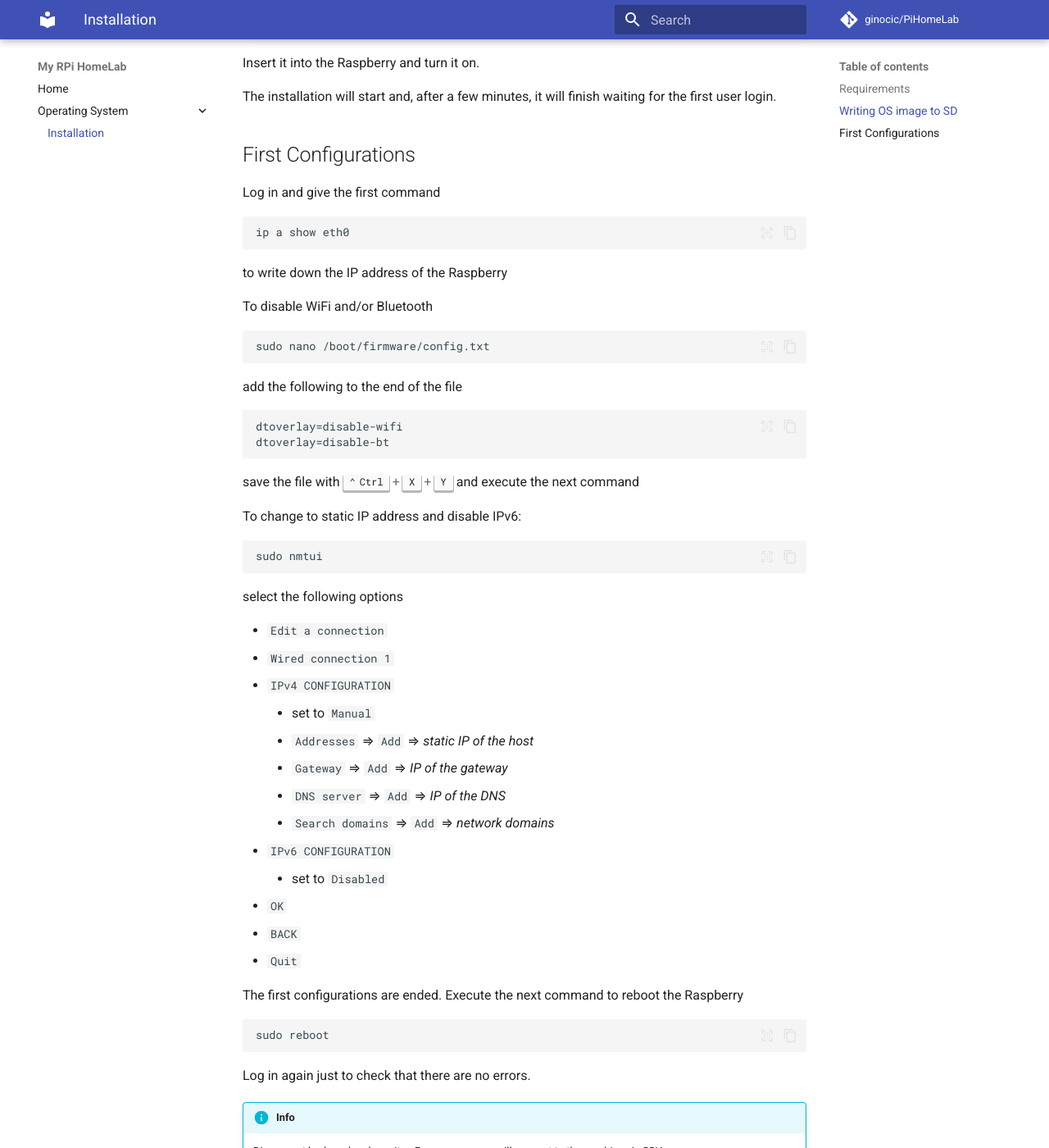
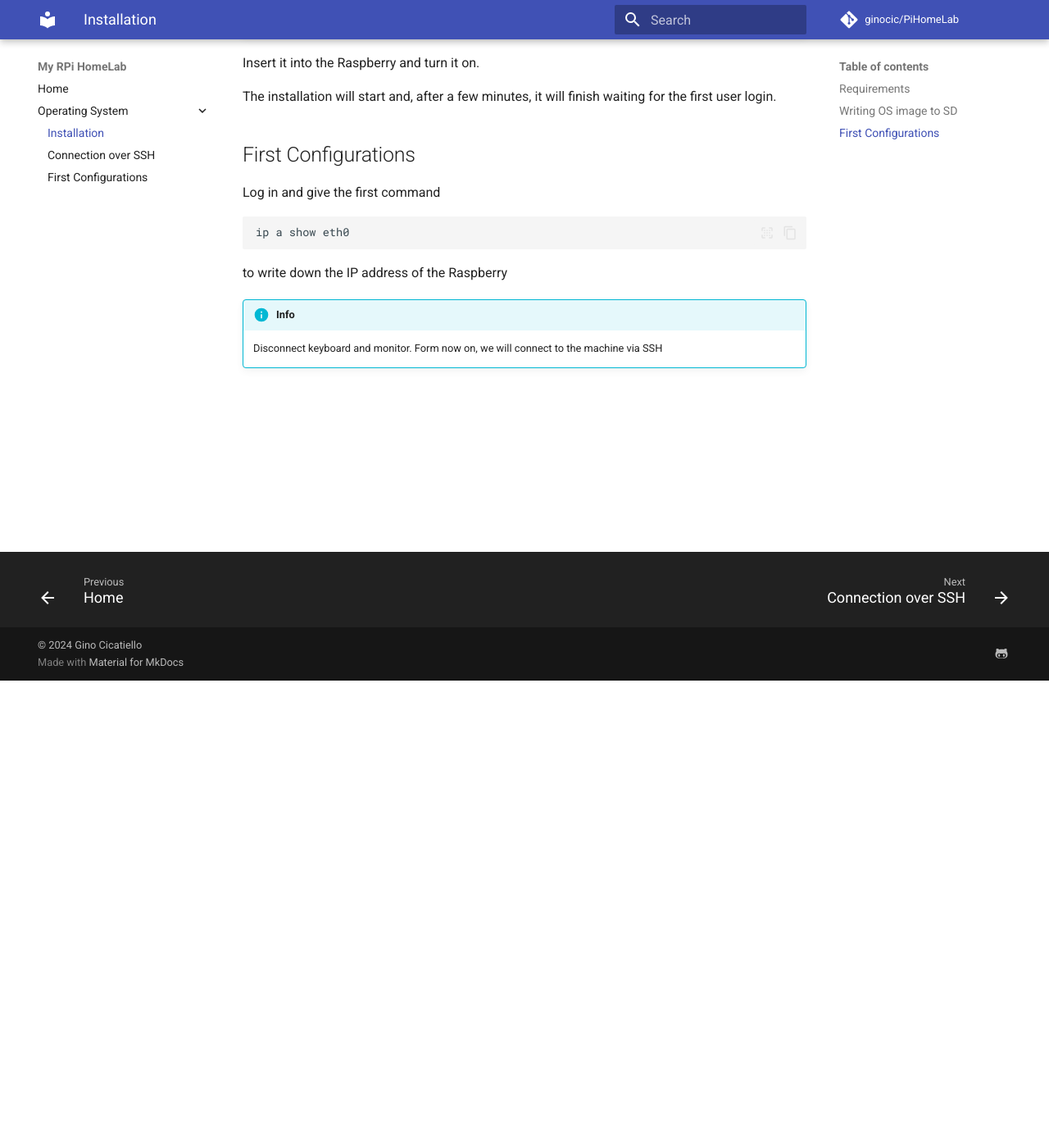
Before and after one commit to ginocic/PiHomeLab, an MkDocs documentation site: the page built from docs/os/installation.md, in a window 1280 px wide and 1400 px high, scrolled down 570 px. Shown: the whole window at 82% size. Built offline with MkDocs 1.6.1 and Material for MkDocs 9.7.7, drawn with Linux system fonts in a browser that asks for light colours; comment, search, counter and statistics services are not loaded.

Commit message:
some others changes

````diff
--- a/docs/os/installation.md
+++ b/docs/os/installation.md
@@ -30,50 +30,5 @@ ip a show eth0
 
 to write down the IP address of the Raspberry
 
-To disable WiFi and/or Bluetooth
-
-```sh
-sudo nano /boot/firmware/config.txt
-```
-
-add the following to the end of the file
-
-```text
-dtoverlay=disable-wifi
-dtoverlay=disable-bt
-```
-
-save the file with ++ctrl+x+y++ and execute the next command
-
-To change to static IP address and disable IPv6:
-
-```sh
-sudo nmtui
-```
-
-select the following options
-
-- `Edit a connection`
-- `Wired connection 1`
-- `IPv4 CONFIGURATION`
-    - set to `Manual`
-    - `Addresses` &rArr; `Add` &rArr; *static IP of the host*
-    - `Gateway` &rArr; `Add` &rArr; *IP of the gateway*
-    - `DNS server` &rArr; `Add` &rArr; *IP of the DNS*
-    - `Search domains` &rArr; `Add` &rArr; *network domains*
-- `IPv6 CONFIGURATION`
-    - set to `Disabled`
-- `OK`
-- `BACK`
-- `Quit`
-
-The first configurations are ended. Execute the next command to reboot the Raspberry
-
-```sh
-sudo reboot
-```
-
-Log in again just to check that there are no errors.
-
 !!! info
     Disconnect keyboard and monitor. Form now on, we will connect to the machine via SSH
--- a/mkdocs.yml
+++ b/mkdocs.yml
@@ -30,12 +30,16 @@ theme:
 
 # Plugins
 plugins:
+  - search
   - git-revision-date-localized:
       enable_creation_date: true
       timezone: Europe/Amsterdam
       locale: en
       type: iso_date
-  - search
+  - git-authors:
+      show_contribution: true
+      show_line_count: true
+      show_email_address: false
 #   - tags
 #   - glightbox:
 #       zoomable: true
@@ -96,3 +100,5 @@ nav:
   - Home: index.md
   - 'Operating System':
     - Installation: os/installation.md
+    - Connection over SSH: os/ssh.md
+    - First Configurations: os/configuration.md
````
Also changed, not shown: docs/os/configuration.md (added, +46 -0 lines), docs/os/ssh.md (added, +5 -0 lines).
